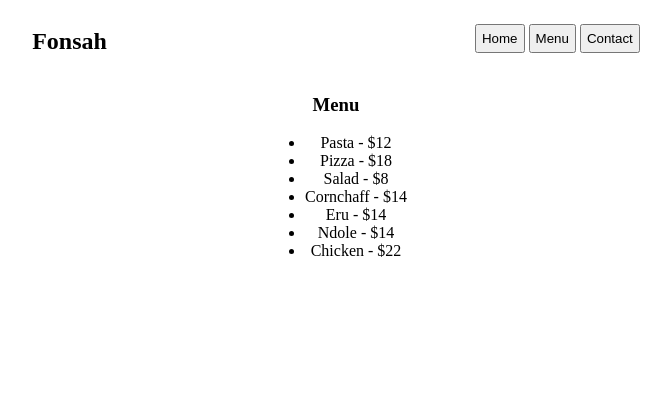
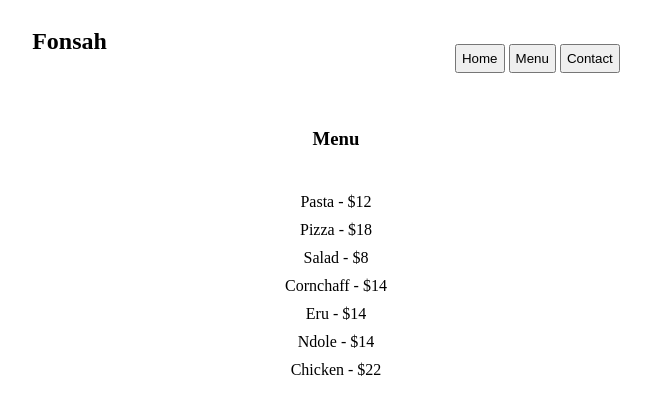
Before and after one commit to FonsahPageo/odin-restaurant, a website built with webpack: page src/index.html in a window 1280 px wide. Both pictures are taken after a click on the button "Menu". Shown: the whole page, without its empty margins (304-975 px from the left). Built offline with nearby package versions, Linux system fonts and the light colour scheme.

Commit message:
modified css

```diff
--- a/src/styles.css
+++ b/src/styles.css
@@ -22,3 +22,12 @@ nav{
     width: 500px;
     height: 350px;
 }
+
+ul{
+    list-style-type: none;
+    padding: 20px;
+}
+
+ul li{
+    padding: 5px;
+}
```
Also changed, not shown: dist/index.html.
